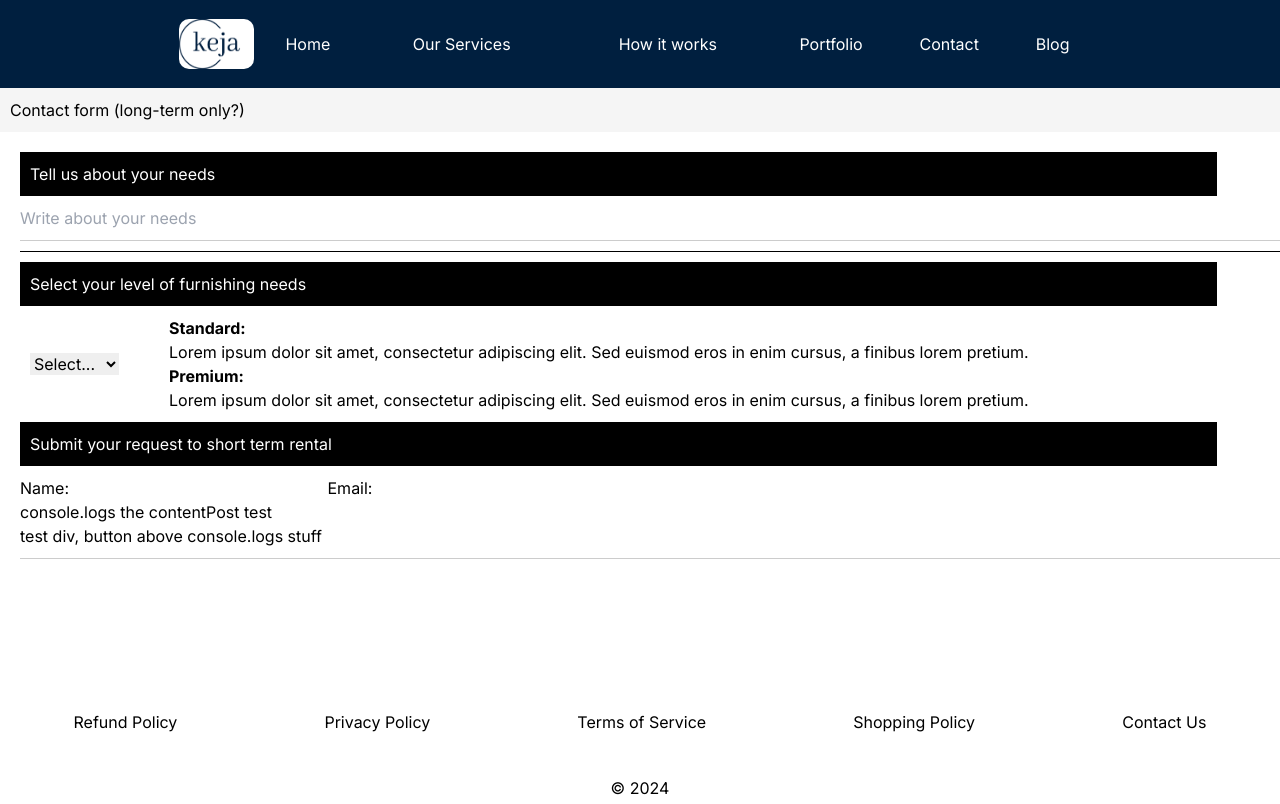
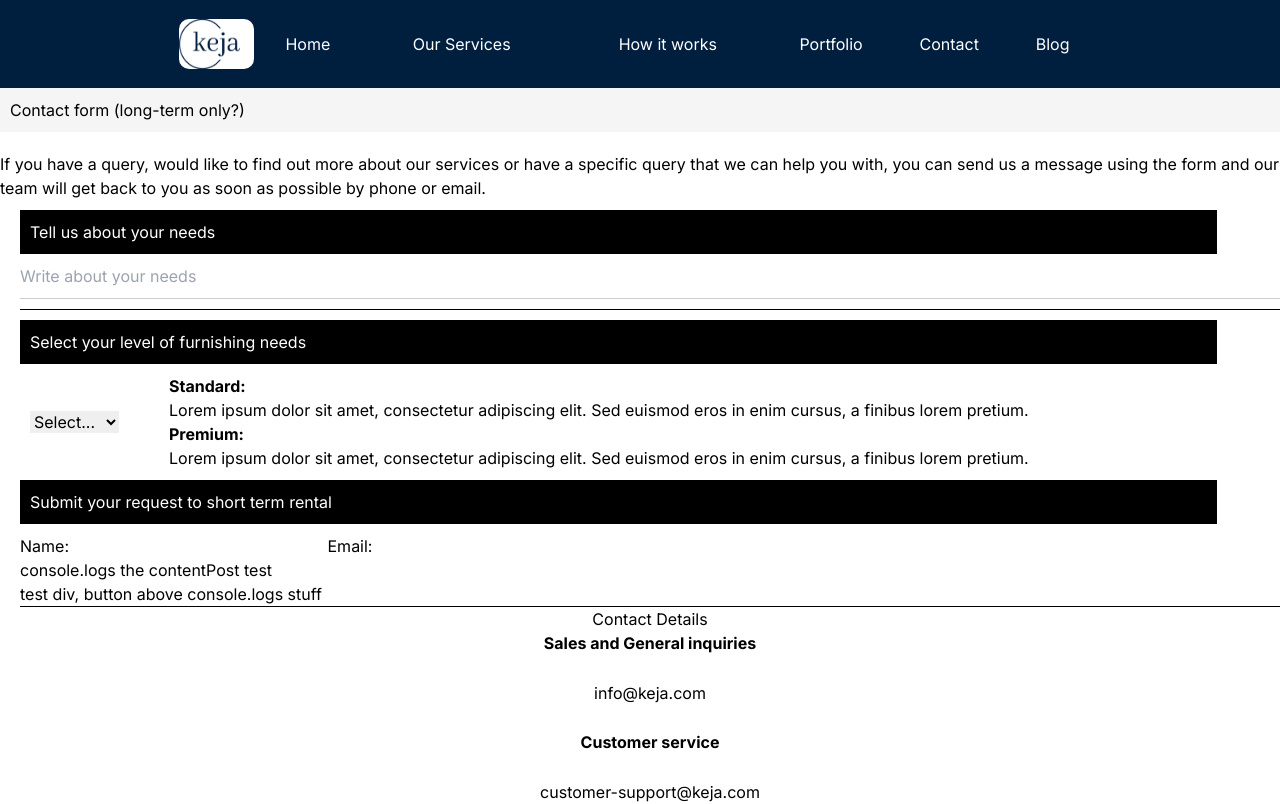
Before and after one commit to ikarrila/Homebox, a Next.js app in the folder frontend/: page /contact in a window 1280 px wide. Shown: the top 804 px of the page. Built offline with nearby package versions, Linux system fonts and the light colour scheme.

Commit message:
Added contact details

```diff
--- a/frontend/components/ContactForm.js
+++ b/frontend/components/ContactForm.js
@@ -25,10 +25,14 @@ const stepStyle = {
 export default function ContactForm() {
     return (
         <div>
+            <div className="section"><p>
+
+                If you have a query, would like to find out more about our services or have a specific query that we can help you with, you can send us a message using the form and our team will get back to you as soon as possible by phone or email.
+            </p></div>
             <div style={roomStyle}>
                 <div style={stepStyle}>Tell us about your needs </div>
                 <input type="text" placeholder="Write about your needs" data-testid="input"></input>
-                {/* Step content goes here */}
+
             </div>
 
             <div style={roomStyle}>
@@ -63,6 +67,14 @@ export default function ContactForm() {
                     </div>
                 </div>
                 <Postbutton></Postbutton>
+                <hr />
+                <div className="contact-details mt-4 flex flex-col items-center text-center">
+                    <h2 className="text-lg font-bold">Contact Details</h2>
+                    <b className="font-semibold">Sales and General inquiries</b>
+                    <a href="mailto:info@keja.com" className="text-blue-500">info@keja.com</a>
+                    <b className="font-semibold">Customer service</b>
+                    <a href="mailto:customer-support@keja.com" className="text-blue-500">customer-support@keja.com</a>
+                </div>
             </div>
         </div>
     );
--- a/frontend/components/FormSteps/FormStepThree.js
+++ b/frontend/components/FormSteps/FormStepThree.js
@@ -16,9 +16,9 @@ export default function FormStepThree({ changeStep }) {
                     </div>
                     <div className='right'>
                         <h3>Standard:</h3>
-                        <p>Lorem ipsum dolor sit amet, consectetur adipiscing elit. Sed euismod eros in enim cursus, a finibus lorem pretium.</p>
+                        <p>This new home will be functional with essential furniture. Decor is minimal as this option focuses on functions primarily.</p>
                         <h3>Premium:</h3>
-                        <p>Lorem ipsum dolor sit amet, consectetur adipiscing elit. Sed euismod eros in enim cursus, a finibus lorem pretium.</p>
+                        <p>Your home will be fully decorated with accessories like throws, pillows and wall arts for all the rooms. Imagine the designs you see in a magazine.</p>
                     </div>
                 </div>
                 <div className='container row align-middle'>
--- a/frontend/components/FormSteps/FormStepZero.js
+++ b/frontend/components/FormSteps/FormStepZero.js
@@ -8,6 +8,11 @@ export default function FormStepZero({ changeStep }) {
                     <h1 data-testid="cost-calculator-header">Cost calculator</h1>
                     <h2>How does it work?</h2>
                     <p>Our calculator will evaluate the pricing step-by-step</p><br />
+                    <p>Not sure how much to budget for your project? Use our handy calculator to estimate how much it will cost to furnish your home.</p><br />
+                    <p>We created this page to give you an idea of the range of packages available. </p>
+                    <p>However since every property is unique, the costs will range widely depending on your property size, furnishing quality, and timeline.</p>
+                    <p>To get an accurate and custom quotation for furnishing your home, get a one-on-one consultation with our in-house designers</p>
+                    <p>by submitting a design request.</p>
                     <button onClick={() => changeStep(1)} className='btn-tertiary'>Get an evaluation</button>
                 </div>
 
```
